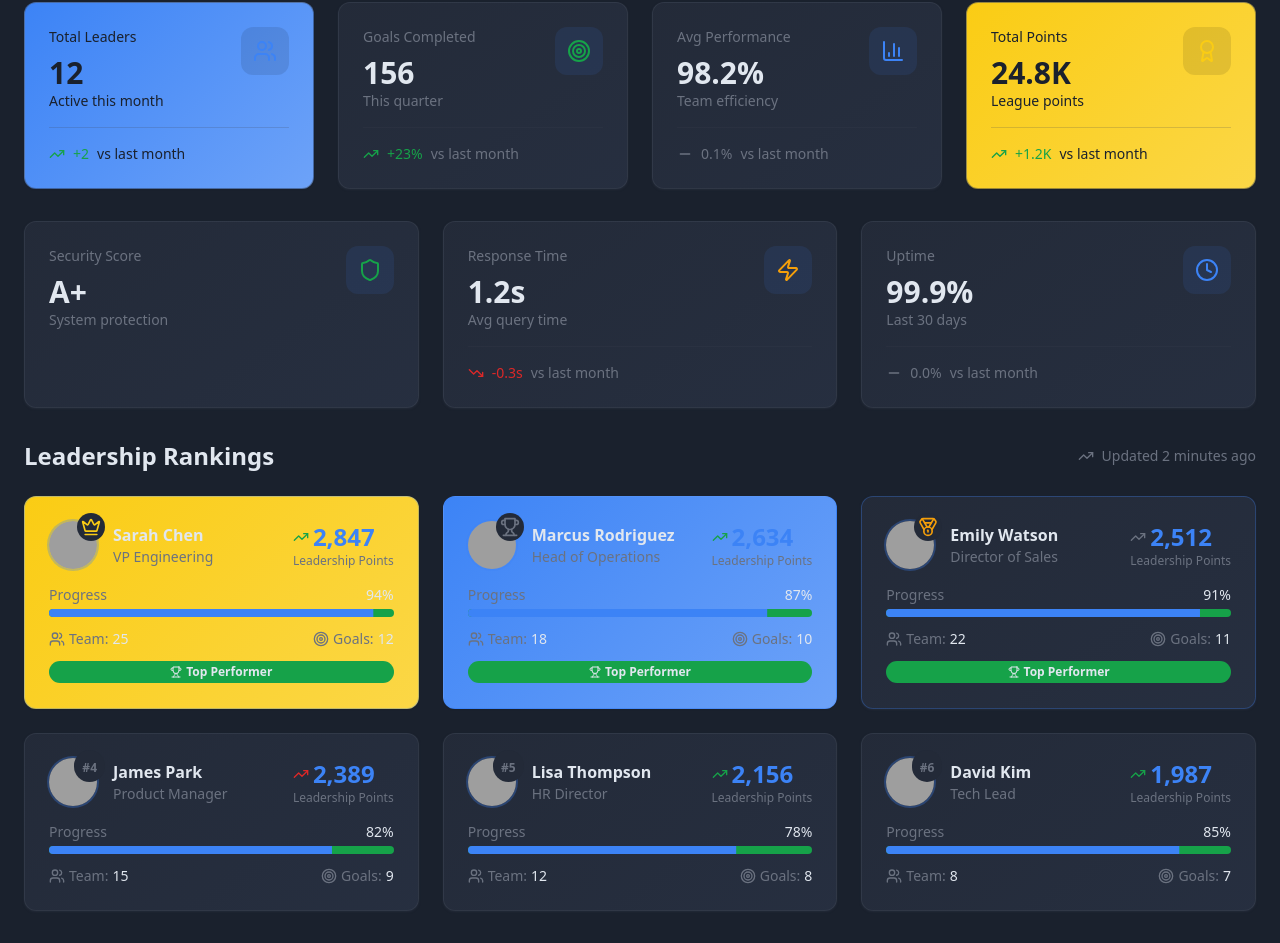
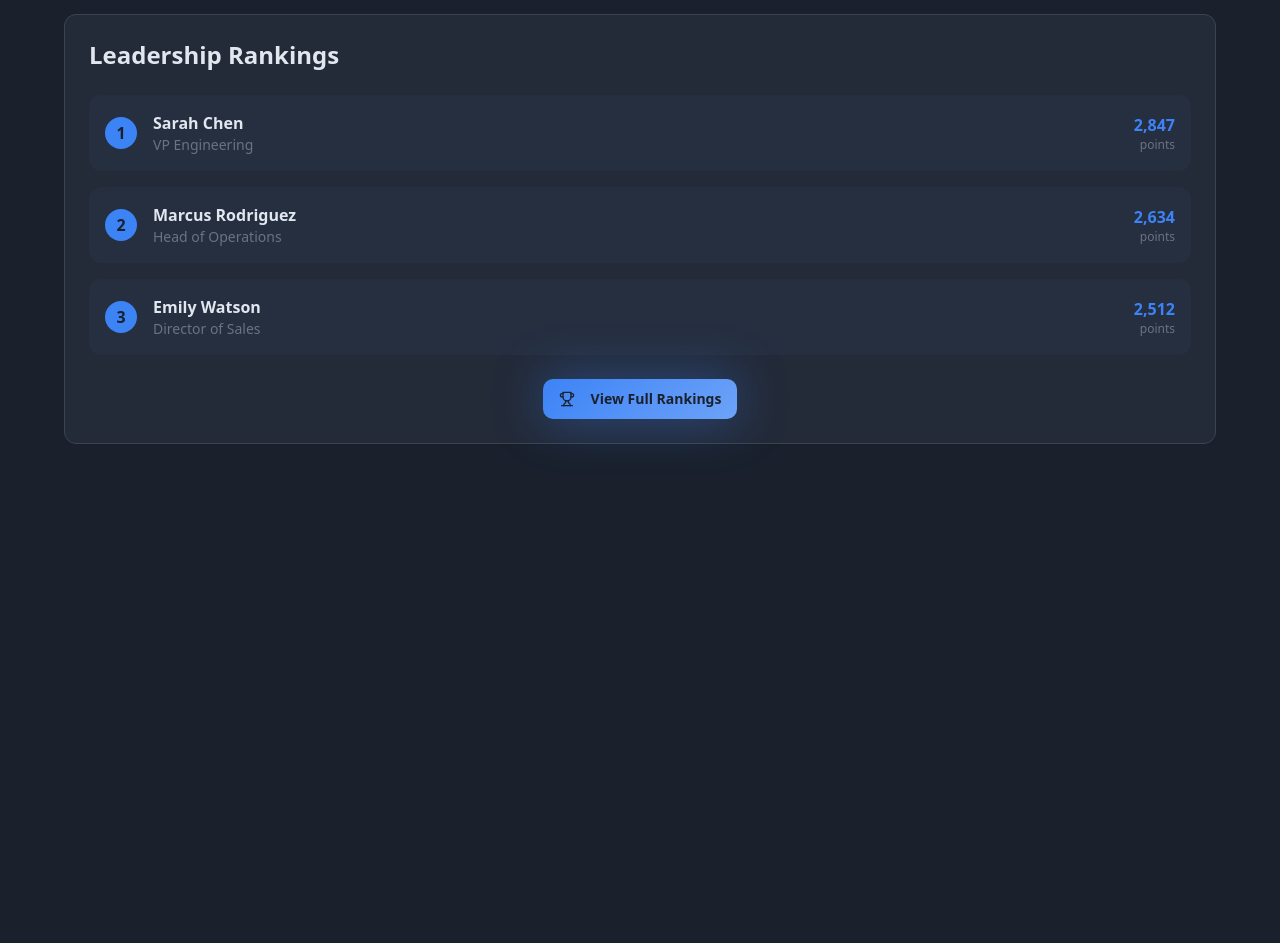
Before and after one commit to Sahana2291/admin-summit-league, a React (Vite) app: page / in a window 1280 px wide. Shown: the part 256-1199 px from the top of the page. After the commit the page ends 800 px from the top, so only its background shows below. Built offline with nearby package versions, Linux system fonts and the light colour scheme; grey boxes are pictures that could not be loaded.

Commit message:
Fix: Display design elements
The design elements were not displaying correctly. This commit ensures that the design is visible.

```diff
--- a/src/pages/Index.tsx
+++ b/src/pages/Index.tsx
@@ -1,170 +1,98 @@
-import { LeadershipHeader } from "@/components/LeadershipHeader";
-import { LeaderCard } from "@/components/LeaderCard";
-import { StatsCard } from "@/components/StatsCard";
-import {
-  Users, Target, TrendingUp, Award,
-  BarChart3, Shield, Zap, Clock
-} from "lucide-react";
-
-const mockLeaders = [
-  {
-    rank: 1,
-    name: "Sarah Chen",
-    title: "VP Engineering",
-    points: 2847,
-    progress: 94,
-    teamSize: 25,
-    achievements: 12,
-    avatar: "https://images.unsplash.com/photo-1494790108755-2616b612b787?w=400&h=400&fit=crop&crop=face",
-    trend: "up" as const
-  },
-  {
-    rank: 2,
-    name: "Marcus Rodriguez",
-    title: "Head of Operations",
-    points: 2634,
-    progress: 87,
-    teamSize: 18,
-    achievements: 10,
-    avatar: "https://images.unsplash.com/photo-1507003211169-0a1dd7228f2d?w=400&h=400&fit=crop&crop=face",
-    trend: "up" as const
-  },
-  {
-    rank: 3,
-    name: "Emily Watson",
-    title: "Director of Sales",
-    points: 2512,
-    progress: 91,
-    teamSize: 22,
-    achievements: 11,
-    avatar: "https://images.unsplash.com/photo-1438761681033-6461ffad8d80?w=400&h=400&fit=crop&crop=face",
-    trend: "stable" as const
-  },
-  {
-    rank: 4,
-    name: "James Park",
-    title: "Product Manager",
-    points: 2389,
-    progress: 82,
-    teamSize: 15,
-    achievements: 9,
-    avatar: "https://images.unsplash.com/photo-1472099645785-5658abf4ff4e?w=400&h=400&fit=crop&crop=face",
-    trend: "down" as const
-  },
-  {
-    rank: 5,
-    name: "Lisa Thompson",
-    title: "HR Director",
-    points: 2156,
-    progress: 78,
-    teamSize: 12,
-    achievements: 8,
-    avatar: "https://images.unsplash.com/photo-1489424731084-a5d8b219a5bb?w=400&h=400&fit=crop&crop=face",
-    trend: "up" as const
-  },
-  {
-    rank: 6,
-    name: "David Kim",
-    title: "Tech Lead",
-    points: 1987,
-    progress: 85,
-    teamSize: 8,
-    achievements: 7,
-    avatar: "https://images.unsplash.com/photo-1500648767791-00dcc994a43e?w=400&h=400&fit=crop&crop=face",
-    trend: "up" as const
-  }
-];
+// Simple test to ensure the page loads properly
+import { Card } from "@/components/ui/card";
+import { Button } from "@/components/ui/button";
+import { Trophy, Users, Target, Award } from "lucide-react";
 
 const Index = () => {
   return (
-    <div className="min-h-screen bg-background">
-      <div className="container mx-auto px-6 py-8">
-        <LeadershipHeader />
-
-        {/* Stats Overview */}
-        <div className="grid grid-cols-1 md:grid-cols-2 lg:grid-cols-4 gap-6 mb-8">
-          <StatsCard
-            title="Total Leaders"
-            value={12}
-            subtitle="Active this month"
-            trend="up"
-            trendValue="+2"
-            icon={<Users className="w-6 h-6 text-primary" />}
-            variant="primary"
-          />
-          <StatsCard
-            title="Goals Completed"
-            value={156}
-            subtitle="This quarter"
-            trend="up"
-            trendValue="+23%"
-            icon={<Target className="w-6 h-6 text-secondary" />}
-          />
-          <StatsCard
-            title="Avg Performance"
-            value="98.2%"
-            subtitle="Team efficiency"
-            trend="stable"
-            trendValue="0.1%"
-            icon={<BarChart3 className="w-6 h-6 text-primary" />}
-          />
-          <StatsCard
-            title="Total Points"
-            value="24.8K"
-            subtitle="League points"
-            trend="up"
-            trendValue="+1.2K"
-            icon={<Award className="w-6 h-6 text-accent" />}
-            variant="accent"
-          />
+    <div className="min-h-screen bg-background p-8">
+      <div className="container mx-auto">
+        {/* Header */}
+        <div className="text-center mb-8">
+          <h1 className="text-4xl font-bold text-primary mb-2">
+            Super Admin Leadership League
+          </h1>
+          <p className="text-muted-foreground">Elite performance tracking & competitive rankings</p>
         </div>
 
-        {/* Action Stats */}
-        <div className="grid grid-cols-1 md:grid-cols-3 gap-6 mb-8">
-          <StatsCard
-            title="Security Score"
-            value="A+"
-            subtitle="System protection"
-            icon={<Shield className="w-6 h-6 text-secondary" />}
-          />
-          <StatsCard
-            title="Response Time"
-            value="1.2s"
-            subtitle="Avg query time"
-            trend="down"
-            trendValue="-0.3s"
-            icon={<Zap className="w-6 h-6 text-warning" />}
-          />
-          <StatsCard
-            title="Uptime"
-            value="99.9%"
-            subtitle="Last 30 days"
-            trend="stable"
-            trendValue="0.0%"
-            icon={<Clock className="w-6 h-6 text-primary" />}
-          />
+        {/* Quick Stats */}
+        <div className="grid grid-cols-1 md:grid-cols-4 gap-6 mb-8">
+          <Card className="p-6 bg-gradient-primary text-primary-foreground">
+            <div className="flex items-center justify-between">
+              <div>
+                <p className="text-sm opacity-80">Total Leaders</p>
+                <p className="text-2xl font-bold">12</p>
+              </div>
+              <Users className="w-8 h-8 opacity-80" />
+            </div>
+          </Card>
+
+          <Card className="p-6">
+            <div className="flex items-center justify-between">
+              <div>
+                <p className="text-sm text-muted-foreground">Goals Completed</p>
+                <p className="text-2xl font-bold text-secondary">156</p>
+              </div>
+              <Target className="w-8 h-8 text-secondary" />
+            </div>
+          </Card>
+
+          <Card className="p-6">
+            <div className="flex items-center justify-between">
+              <div>
+                <p className="text-sm text-muted-foreground">Avg Performance</p>
+                <p className="text-2xl font-bold text-primary">98.2%</p>
+              </div>
+              <Trophy className="w-8 h-8 text-primary" />
+            </div>
+          </Card>
+
+          <Card className="p-6 bg-gradient-accent text-accent-foreground">
+            <div className="flex items-center justify-between">
+              <div>
+                <p className="text-sm opacity-80">Total Points</p>
+                <p className="text-2xl font-bold">24.8K</p>
+              </div>
+              <Award className="w-8 h-8 opacity-80" />
+            </div>
+          </Card>
         </div>
 
-        {/* Leadership Leaderboard */}
-        <div>
-          <div className="flex items-center justify-between mb-6">
-            <h2 className="text-2xl font-bold text-foreground">Leadership Rankings</h2>
-            <div className="flex items-center gap-2 text-sm text-muted-foreground">
-              <TrendingUp className="w-4 h-4" />
-              <span>Updated 2 minutes ago</span>
-            </div>
+        {/* Leadership Board */}
+        <Card className="p-6">
+          <h2 className="text-2xl font-bold mb-6">Leadership Rankings</h2>
+
+          <div className="space-y-4">
+            {[
+              { rank: 1, name: "Sarah Chen", title: "VP Engineering", points: 2847 },
+              { rank: 2, name: "Marcus Rodriguez", title: "Head of Operations", points: 2634 },
+              { rank: 3, name: "Emily Watson", title: "Director of Sales", points: 2512 }
+            ].map((leader) => (
+              <div key={leader.rank} className="flex items-center justify-between p-4 rounded-lg bg-card-elevated">
+                <div className="flex items-center gap-4">
+                  <div className="w-8 h-8 rounded-full bg-primary text-primary-foreground flex items-center justify-center font-bold">
+                    {leader.rank}
+                  </div>
+                  <div>
+                    <h3 className="font-semibold">{leader.name}</h3>
+                    <p className="text-sm text-muted-foreground">{leader.title}</p>
+                  </div>
+                </div>
+                <div className="text-right">
+                  <p className="font-bold text-primary">{leader.points.toLocaleString()}</p>
+                  <p className="text-xs text-muted-foreground">points</p>
+                </div>
+              </div>
+            ))}
           </div>
 
-          <div className="grid grid-cols-1 md:grid-cols-2 xl:grid-cols-3 gap-6">
-            {mockLeaders.map((leader) => (
-              <LeaderCard
-                key={leader.rank}
-                {...leader}
-                isTopThree={leader.rank <= 3}
-              />
-            ))}
+          <div className="mt-6 text-center">
+            <Button variant="champion">
+              <Trophy className="w-4 h-4 mr-2" />
+              View Full Rankings
+            </Button>
           </div>
-        </div>
+        </Card>
       </div>
     </div>
   );
```
